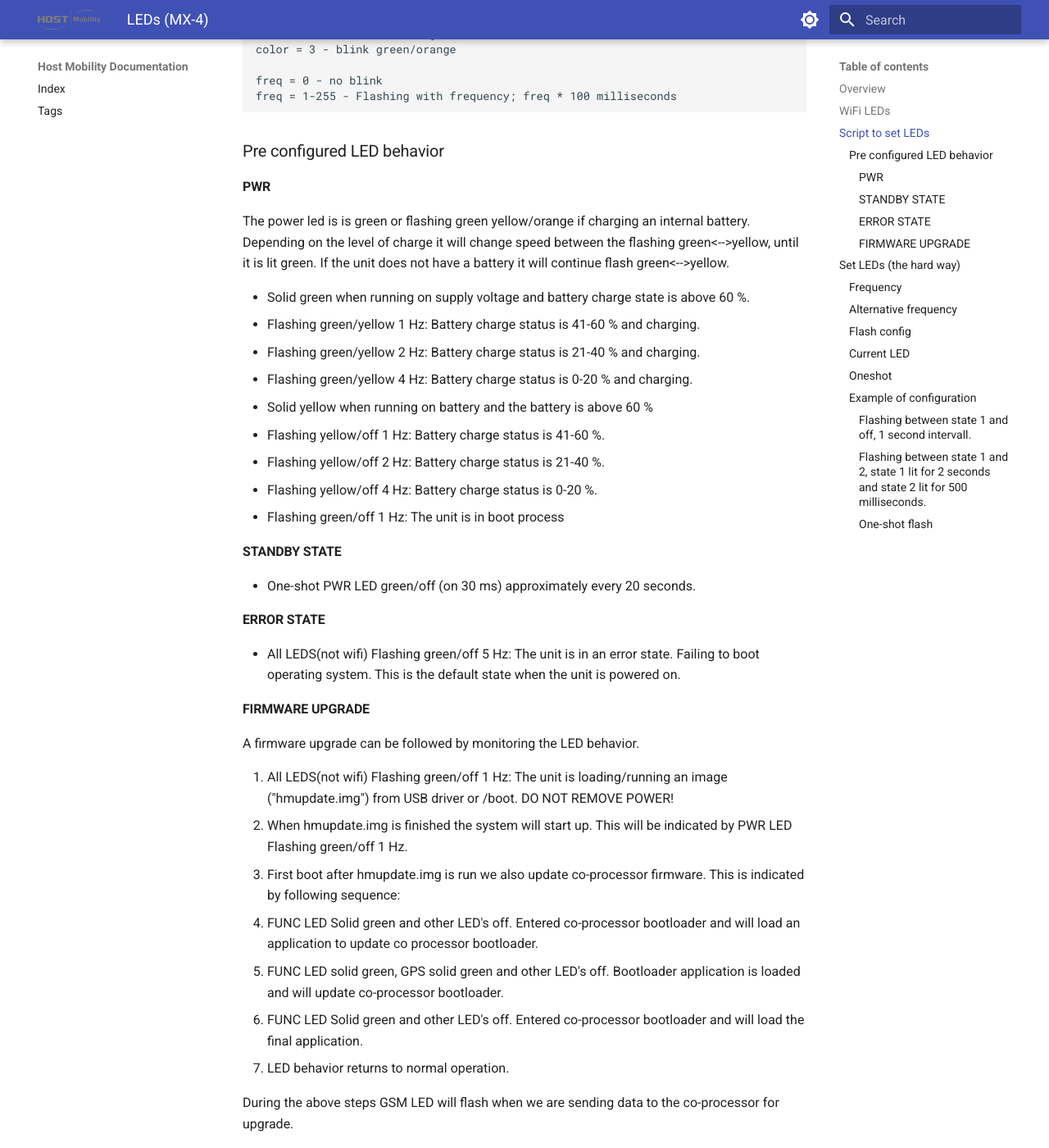
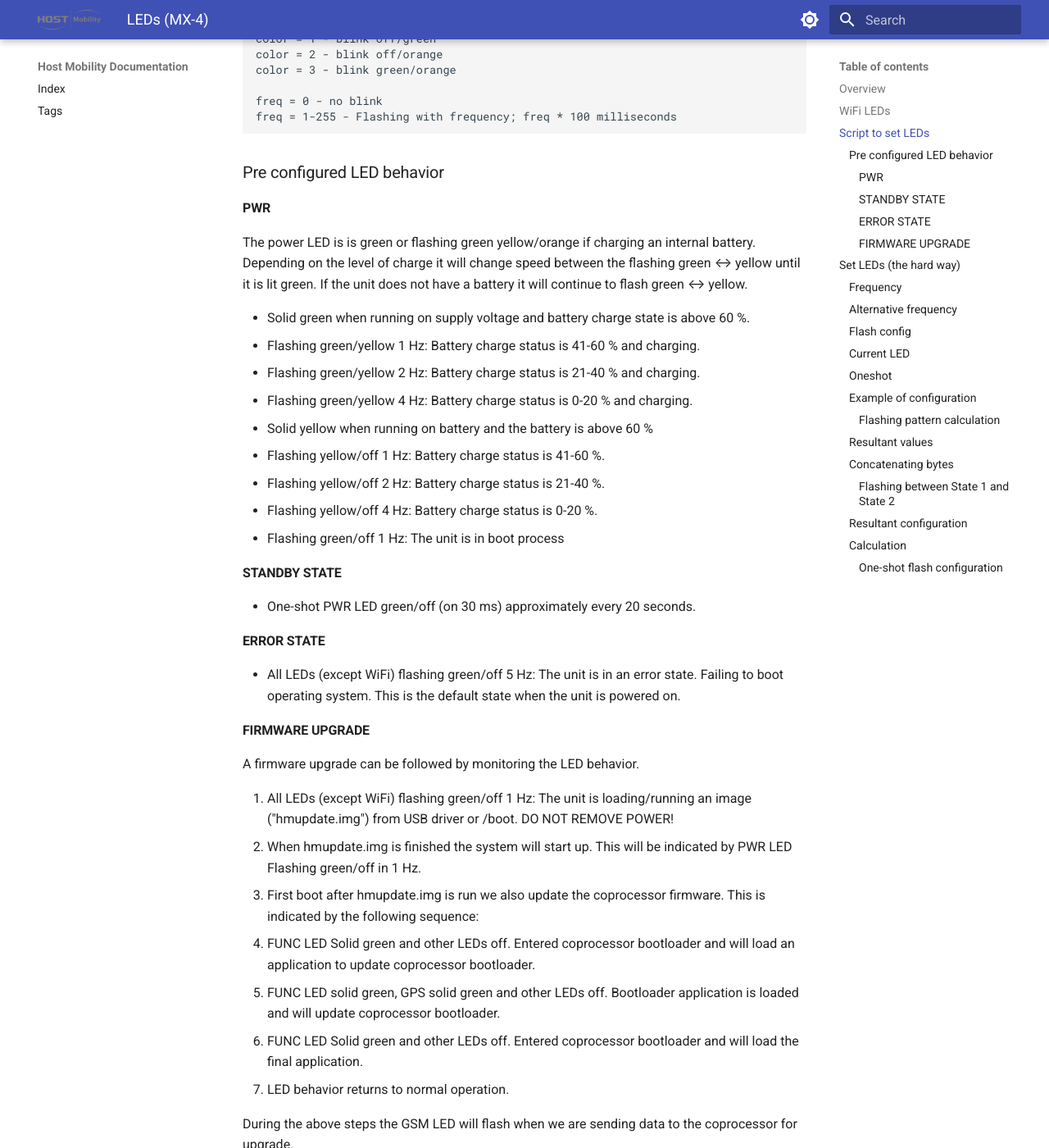
Before and after one commit to hostmobility/documentation, an MkDocs documentation site: the page built from docs/interfaces/mx4/leds.md, in a window 1280 px wide and 1400 px high, scrolled down 978 px. Shown: the whole window at 82% size. Built offline with MkDocs 1.6.1 and Material for MkDocs 9.7.7, drawn with Linux system fonts in a browser that asks for light colours; some of the changed text lies outside the part shown.

Commit message:
LED: Fix grammatical errors most from old mx4-wiki
Co-authored-by: albsod <albin.soderqvist@hostmobility.com>

````diff
--- a/docs/interfaces/mx4/leds.md
+++ b/docs/interfaces/mx4/leds.md
@@ -11,13 +11,13 @@
 
 ## Overview
 
-On the MX-4 platform the LEDs are configured under `/opt/hm/pic_attributes/LED` for complete list of [pic_attributes](pic_attributes.md)
+On the MX-4 platform the LEDs are configured under `/opt/hm/pic_attributes/LED`. See [pic_attributes](pic_attributes.md) for a complete list of attributes.
 
-All leds except the power led can be controlled from linux see [Pre configured LED behavior](#Pre configured LED behavior).
+All LEDs except power can be controlled from within Linux (see [Pre configured LED behavior](#Pre configured LED behavior)).
 
 ## WiFi LEDs
 
-The green wifi LED (mx4-wifi) is setup to be lit on netdev. you can overwrite this by set it to none or another trigger. Some platform does not have the mx4-wifi-red and this led is free to be used.
+The green WiFi LED (mx4-wifi) is set up to be lit on netdev. You can overwrite this by setting it to none or another trigger. Some platforms do not have the mx4-wifi-red and this led is free to be used as you like.
 ```
 echo none > /sys/class/leds/mx4-wifi/trigger
 # On
@@ -29,7 +29,7 @@
 ```
 
 ## Script to set LEDs
-you can use a script under /opt/hm called set_led_flash.sh
+You can use the script `/opt/hm/set_led_flash.sh`.
 ```
 root@mx4-t30-29009999:~# /opt/hm/set_led_flash.sh
 Usage: /opt/hm/set_led_flash.sh <index> <color> <freq>
@@ -51,7 +51,7 @@
 
 #### PWR
 
-The power led is is green or flashing green yellow/orange if charging an internal battery. Depending on the level of charge it will change speed between the flashing green<-->yellow, until it is lit green. If the unit does not have a battery it will continue flash green<-->yellow.
+The power LED is is green or flashing green yellow/orange if charging an internal battery. Depending on the level of charge it will change speed between the flashing green ↔ yellow until it is lit green. If the unit does not have a battery it will continue to flash green ↔ yellow.
 
 - Solid green when running on supply voltage and battery charge state is above 60 %.
 - Flashing green/yellow 1 Hz: Battery charge status is 41-60 % and charging.
@@ -67,42 +67,33 @@
 - One-shot PWR LED green/off (on 30 ms) approximately every 20 seconds.
 
 #### ERROR STATE
-- All LEDS(not wifi) Flashing green/off 5 Hz: The unit is in an error state. Failing to boot operating system. This is the default state when the unit is powered on.
+- All LEDs (except WiFi) flashing green/off 5 Hz: The unit is in an error state. Failing to boot operating system. This is the default state when the unit is powered on.
 
 #### FIRMWARE UPGRADE
 A firmware upgrade can be followed by monitoring the LED behavior.
 
-1. All LEDS(not wifi) Flashing green/off 1 Hz: The unit is loading/running an image ("hmupdate.img") from USB driver or /boot. DO NOT REMOVE POWER!
-1. When hmupdate.img is finished the system will start up. This will be indicated by PWR LED Flashing green/off 1 Hz.
-1. First boot after hmupdate.img is run we also update co-processor firmware. This is indicated by following sequence:
-- FUNC LED Solid green and other LED's off. Entered co-processor bootloader and will load an application to update co processor bootloader.
-- FUNC LED solid green, GPS solid green and other LED's off. Bootloader application is loaded and will update co-processor bootloader.
-- FUNC LED Solid green and other LED's off. Entered co-processor bootloader and will load the final application.
+1. All LEDs (except WiFi) flashing green/off 1 Hz: The unit is loading/running an image ("hmupdate.img") from USB driver or /boot. DO NOT REMOVE POWER!
+1. When hmupdate.img is finished the system will start up. This will be indicated by PWR LED Flashing green/off in 1 Hz.
+1. First boot after hmupdate.img is run we also update the coprocessor firmware. This is indicated by the following sequence:
+- FUNC LED Solid green and other LEDs off. Entered coprocessor bootloader and will load an application to update coprocessor bootloader.
+- FUNC LED solid green, GPS solid green and other LEDs off. Bootloader application is loaded and will update coprocessor bootloader.
+- FUNC LED Solid green and other LEDs off. Entered coprocessor bootloader and will load the final application.
 - LED behavior returns to normal operation.
 
-During the above steps GSM LED will flash when we are sending data to the co-processor for upgrade.
+During the above steps the GSM LED will flash when we are sending data to the coprocessor for upgrade.
 
 1. Done!
 
 ## Set LEDs (the hard way)
 
-LED flashing is configured by sending 4 bytes on corresponding led_-file in Linux.
+LED flashing is configured by writing 4 bytes to the corresponding led_-file in Linux.
 
 **The configuration of the 4 bytes:**
-<table>
-    <tr>
-        <td>MSB</td>
-        <td>Second MSB</td>
-        <td>Second LSB</td>
-        <td>LSB</td>
-    </tr>
-    <tr>
-       <td>Frequency</td>
-       <td>Spare</td>
-       <td>Flash config</td>
-       <td>Current LED</td>
-   <tr>
-</table>
+
+| MSB         | Second MSB  | Second LSB  | LSB          |
+|-------------|-------------|-------------|--------------|
+| Frequency   | Spare       | Flash config| Current LED  |
+
 
 ### Frequency
 
@@ -139,49 +130,56 @@
 
 ### Example of configuration
 
-#### Flashing between state 1 and off, 1 second intervall.
+#### Flashing pattern calculation
 
-Byte 3, frequency byte: 1s / 100ms = 10.
-Byte 2, not used: 0.
-Byte 1, bit 0 and bit 1 used: (1 << 1) | (1 << 0) = 3.
-<table>
-    <tr>
-        <td>Byte 3</td>
-        <td>Byte 2</td>
-        <td>Byte 1</td>
-        <td>Byte 0</td>
-    </tr>
-    <tr>
-       <td>10</td>
-       <td>0</td>
-       <td>3</td>
-       <td>0</td>
-   <tr>
-</table>
-Puting it together:
-10 << (8 * 3) | ((1 << 1) | (1 << 0)) | (8 * 1) = 167772171
-In this case the flashing will start at state 0, if we want it to start at state 1 we have to set this in byte 0.
-In byte 0 numerical representations of the stat is used so just add 1 to previous value.
-#### Flashing between state 1 and 2, state 1 lit for 2 seconds and state 2 lit for 500 milliseconds.
-Byte 3, frequency byte: 500ms / 100ms = 5.
-Byte 2, frequency byte: 2s / 100ms = 20.
-Byte 1, bit 1 and bit 2 used: (1 << 2) | (1 << 1) = 6.
-Byte 0, initial state. State configured as initial state will get the time configured in byte 3. So set to 2 in this case.
-<table>
-    <tr>
-        <td>Byte 3</td>
-        <td>Byte 2</td>
-        <td>Byte 1</td>
-        <td>Byte 0</td>
-    </tr>
-    <tr>
-       <td>5</td>
-       <td>20</td>
-       <td>6</td>
-       <td>2</td>
-   <tr>
-</table>
+- **Frequency Calculation:**
+  - Byte 3, frequency byte: 1 second / 100 milliseconds = 10.
+
+- **Unused Byte:**
+  - Byte 2: Not used, set to 0.
+
+- **Bits in Byte 1:**
+  - Bit 0 and bit 1 used: \( (1 << 1) | (1 << 0) = 3 \).
+
+### Resultant values
+
+| Byte 3 | Byte 2 | Byte 1 | Byte 0 |
+|--------|--------|--------|--------|
+| 10     | 0      | 3      | 0      |
+
+### Concatenating bytes
+
+- Full Value Calculation:
+    -  10 << (8 * 3) | ((1 << 1) | (1 << 0)) | (8 * 1) = 167772171
+
+- Adjustment for Initial State:
+    - To start the flashing at state 0: \( 167772171 \)
+    - To start the flashing at state 1: Add 1 to the value in Byte 0.
+
+#### Flashing between State 1 and State 2
+
+State 1 lit for 2 seconds and state 2 lit for 500 milliseconds.
+
+- Frequency calculations:
+    - Byte 3, frequency byte for State 1: \( 500ms/ 100ms = 5 \)
+    - Byte 2, frequency byte for State 2: \( 2 seconds /100ms = 20 \)
+    - Byte 1, bits 1 and 2 used: \( (1 << 2) | (1 << 1) = 6 \)
+    - Byte 0, initial state configured as State 2: Set to 2 in this case.
+
+### Resultant configuration
+
+| Byte 3 | Byte 2 | Byte 1 | Byte 0 |
+|--------|--------|--------|--------|
+| 5      | 20     | 6      | 2      |
+
+### Calculation
+
 5 << (8 * 3) | 20 << (8 * 2) | 6 << 8 | 2 = 85198338
-#### One-shot flash
-To configure one-shot flash an initial state and a finishing state is configured with the time for the initial state configured in byte 3.
-Initial state is configured in byte 0 and finishing state is configured in byte 1. This means that in byte 1 we can just put one state and that state will be kept until a new value is sent to the led.
+
+#### One-shot flash configuration
+
+To configure a one-shot flash, an initial state and a finishing state are set with the time for the initial state configured in **Byte** 3.
+
+The initial state is specified in **Byte** 0, and the finishing state is specified in **Byte** 1.
+
+This means that in **Byte** 1, only one state needs to be defined, and that state will persist until a new value is sent to the LED.
````
Also changed, not shown: other parts of docs/interfaces/mx4/leds.md (+1 -1 lines), docs/interfaces/hmx/leds.md (+3 -3 lines), docs/interfaces/leds.md (+2 -0 lines), docs/interfaces/mx4/pic_attributes.md (+1 -1 lines), docs/interfaces/mxv/leds.md (+5 -7 lines).
